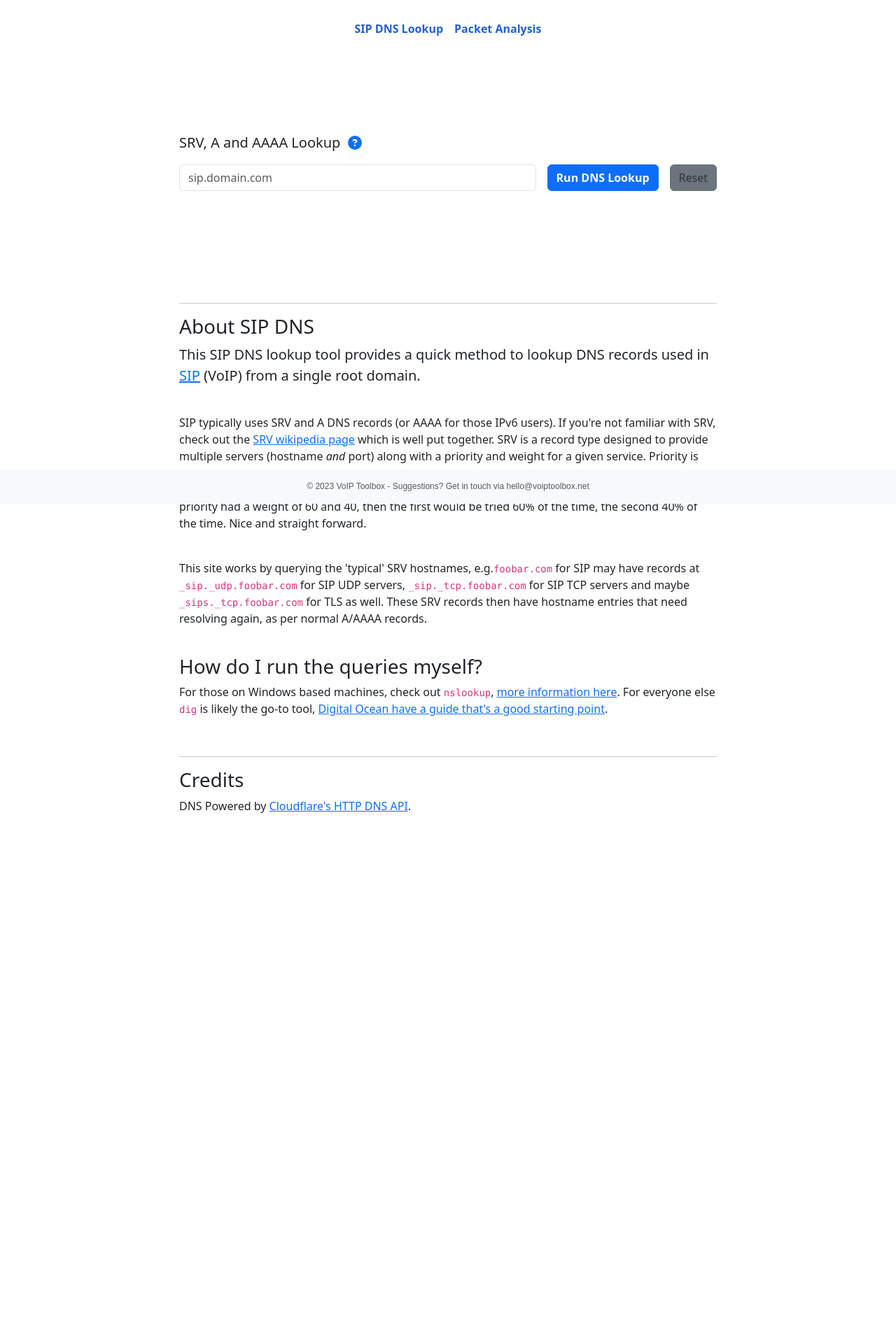
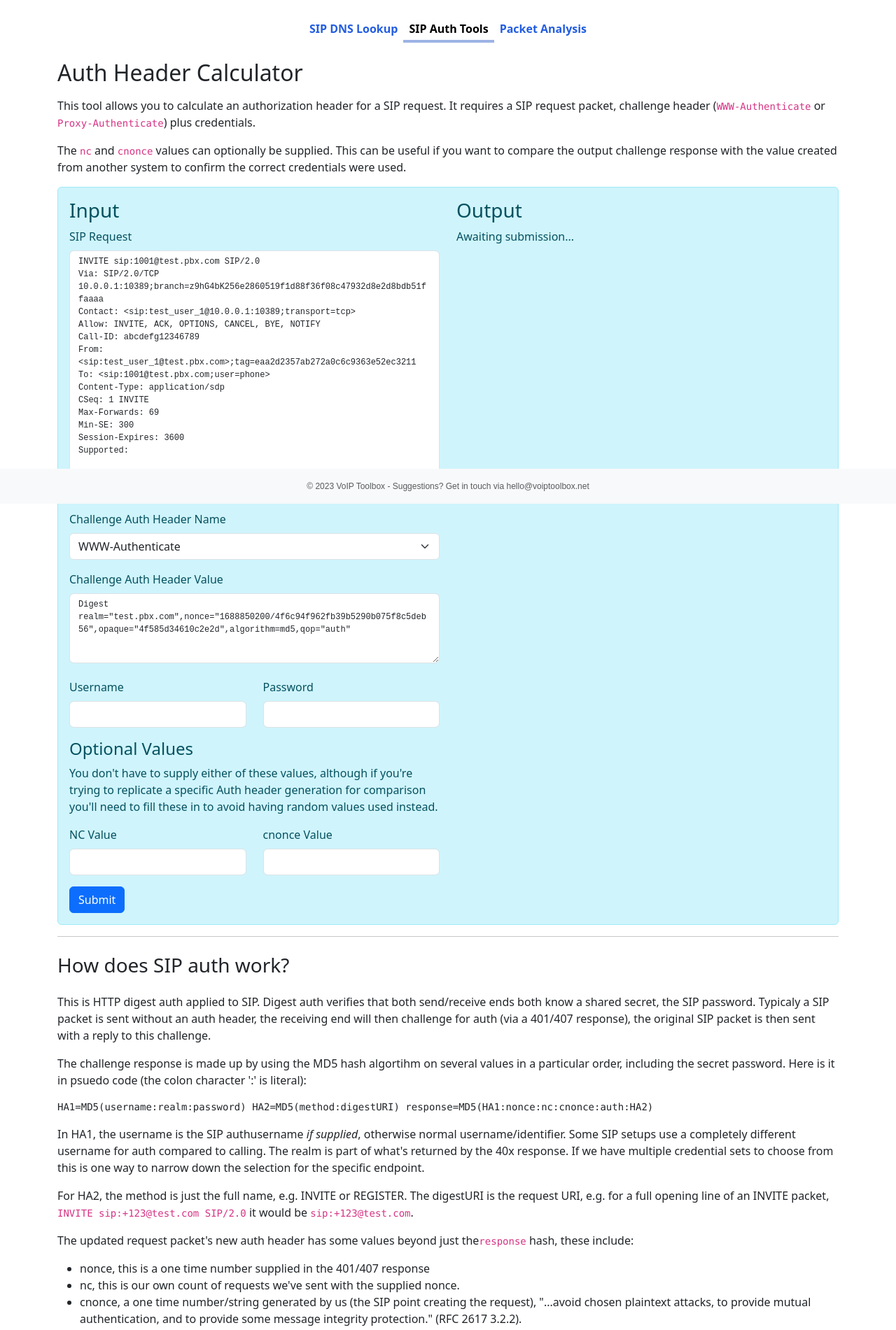
Before and after one commit to mfalkus/voiptoolbox-js, a React (Vite) app: page /utils/auth in a window 1280 px wide. Shown: the part 80-1981 px from the top of the page at 70% size. Before the commit the page ends 1356 px from the top, so only its background shows below. Built offline with nearby package versions, Linux system fonts and the light colour scheme.

Commit message:
Add auth header page
Note this is empty of functionality, we either need to implement
back end function or move to a front-end lib.

It could be front-end, possibly the sipright lib is a good
candidate location.

```diff
--- a/src/App.jsx
+++ b/src/App.jsx
@@ -11,6 +11,7 @@ import DnsLookup from './Pages/SIPUtils/DNSLookup.jsx';
 import './vt-cover.scss'
 import SIPUtilsWrapper from './Pages/SIPUtils/SIPUtilsWrapper.jsx';
 import PacketAnalysis from './Pages/SIPUtils/PacketAnalysis.jsx';
+import SIPAuthTools from './Pages/SIPUtils/SIPAuthTools.jsx';
 
 function App() {
 
@@ -24,6 +25,7 @@ function App() {
               <Route path="/utils/reference/diagram" element={<ReferenceWrapper><SipDiagramPage /></ReferenceWrapper>} />
               <Route path="/about" element={<About />} />
               <Route path="/utils/packet" element={<SIPUtilsWrapper><PacketAnalysis/></SIPUtilsWrapper>} />
+              <Route path="/utils/auth" element={<SIPUtilsWrapper><SIPAuthTools/></SIPUtilsWrapper>} />
               <Route path="/utils/:domain" element={<SIPUtilsWrapper><DnsLookup /></SIPUtilsWrapper>} />
               <Route path="/:domain" element={<SIPUtilsWrapper><DnsLookup /></SIPUtilsWrapper>} />
               <Route path="/" element={<SIPUtilsWrapper><DnsLookup /></SIPUtilsWrapper>} />
--- /dev/null
+++ b/src/Pages/SIPUtils/SIPAuthTools.jsx
@@ -0,0 +1,230 @@
+function SIPAuthTools() {
+
+    let testInvitePacket =
+`INVITE sip:1001@test.pbx.com SIP/2.0
+Via: SIP/2.0/TCP 10.0.0.1:10389;branch=z9hG4bK256e2860519f1d88f36f08c47932d8e2d8bdb51ffaaaa
+Contact: <sip:test_user_1@10.0.0.1:10389;transport=tcp>
+Allow: INVITE, ACK, OPTIONS, CANCEL, BYE, NOTIFY
+Call-ID: abcdefg12346789
+From: <sip:test_user_1@test.pbx.com>;tag=eaa2d2357ab272a0c6c9363e52ec3211
+To: <sip:1001@test.pbx.com;user=phone>
+Content-Type: application/sdp
+CSeq: 1 INVITE
+Max-Forwards: 69
+Min-SE: 300
+Session-Expires: 3600
+Supported:
+`;
+
+    let sampleAuthHeader = `Digest realm="test.pbx.com",nonce="1688850200/4f6c94f962fb39b5290b075f8c5deb56",opaque="4f585d34610c2e2d",algorithm=md5,qop="auth"`;
+    let msgError = null;
+    let result = <p>Awaiting submission...</p>;
+
+    let nc = null;
+    let cnonce = null;
+
+    if (0) {
+        msgError = (
+            <div className="alert alert-warning" role="alert">
+                <strong>Unable to process request.</strong>
+                <br />$msg-here
+            </div>
+        );
+
+        result = (
+            <>
+            <div className="mb-3">
+                <label className="form-label">
+                    SIP Request with <strong>{ msg.auth_parts.new_auth_header_key }</strong> header
+                </label>
+                <textarea className="form-control sip-pre-text">{ msg.new_request}</textarea>
+            </div>
+            <div className="mb-3">
+                <label>
+                    <strong>{ msg.auth_parts.new_auth_header_key}</strong> Header Result:
+                </label>
+                <textarea className="form-control sip-hdr-pre-text">{ msg.auth_parts.new_auth_header_value}</textarea>
+            </div>
+
+            <div className="mb-3">
+                <label>Calculation Parts</label>
+                <ul>
+                    <li>Digest hash: <code>{ msg.auth_parts.calc_parts.digest_hash.response}</code></li>
+                    <li>A1 hash: <code>{ msg.auth_parts.calc_parts.a1_md5}</code></li>
+                    <li>A2 hash: <code>{ msg.auth_parts.calc_parts.a2_md5}</code></li>
+                </ul>
+            </div>
+            </>
+        );
+    }
+
+    return (
+        <>
+            <h2 className="my-3">Auth Header Calculator</h2>
+
+            <p>
+            This tool allows you to calculate an authorization header for a SIP
+            request. It requires a SIP request packet, challenge header
+            (<code>WWW-Authenticate</code> or <code>Proxy-Authenticate</code>) plus
+            credentials.</p>
+
+            <p>The <code>nc</code> and <code>cnonce</code> values can optionally be
+            supplied. This can be useful if you want to compare the output challenge
+            response with the value created from another system to confirm the correct
+            credentials were used.
+            </p>
+
+            {msgError}
+
+            <div className="alert alert-info">
+            <div className="tool-container">
+            <div className="row">
+                <div className="col">
+                    <h3>Input</h3>
+
+            <form>
+
+            <div className="mb-3">
+                <label className="form-label">SIP Request</label>
+                <textarea className="form-control sip-pre-text" name="packet">
+                {testInvitePacket}
+                </textarea>
+            </div>
+
+
+            <div className="mb-3">
+                <label className="form-label">Challenge Auth Header Name</label>
+                <select className="form-select" name="auth_header_key">
+                    <option value="www-authenticate" selected>WWW-Authenticate</option>
+                    <option value="proxy-authenticate">Proxy-Authenticate</option>
+                </select>
+            </div>
+            <div className="mb-3">
+                <label className="form-label">Challenge Auth Header Value</label>
+                <textarea className="form-control sip-hdr-pre-text" name="challenge_header">
+                {sampleAuthHeader}
+                </textarea>
+            </div>
+
+
+            <div className="tool-container">
+            <div className="row">
+                <div className="col">
+                    <div className="mb-3">
+                    <label className="form-label">Username</label>
+                    <input className="form-control" type="text" name="username" required />
+                    </div>
+                </div>
+                <div className="col">
+                    <div className="mb-3">
+                    <label className="form-label">Password</label>
+                    <input className="form-control" type="password" name="password" required />
+                    </div>
+                </div>
+            </div>
+            </div>
+
+            <div className="tool-container">
+            <div className="row">
+                <h4>Optional Values</h4>
+                <p>You don't have to supply either of these values, although if
+                you're trying to replicate a specific Auth header generation for
+                comparison you'll need to fill these in to avoid having random
+                values used instead.</p>
+                    <div className="col">
+                        <div className="mb-3">
+                            <label className="form-label">NC Value</label>
+                            <input className="form-control" type="text" name="nc" value={nc} />
+                        </div>
+                    </div>
+                    <div className="col">
+                        <div className="mb-3">
+                            <label className="form-label">cnonce Value</label>
+                            <input className="form-control" type="text" name="cnonce" value={cnonce} />
+                        </div>
+                    </div>
+            </div>
+            </div>
+
+            <button type="submit" className="btn btn-primary">Submit</button>
+
+            </form>
+            </div>
+
+                <div className="col">
+                    <h3>Output</h3>
+
+                    {result}
+                </div>
+            </div>
+            </div>
+
+            </div>
+
+            <hr />
+
+            <h3 className="my-4">How does SIP auth work?</h3>
+
+            <p>
+            This is HTTP digest auth applied to SIP.  Digest auth verifies that both
+            send/receive ends both know a shared secret, the SIP password.
+            Typicaly a SIP packet is sent without an auth header, the receiving end
+            will then challenge for auth (via a 401/407 response), the original
+            SIP packet is then sent with a reply to this challenge.
+            </p>
+
+            <p>
+            The challenge response is made up by using the MD5 hash algortihm on several
+            values in a particular order, including the secret password. Here is it in
+            psuedo code (the colon character ':' is literal):
+            </p>
+
+            <pre>
+            HA1=MD5(username:realm:password)
+            HA2=MD5(method:digestURI)
+            response=MD5(HA1:nonce:nc:cnonce:auth:HA2)
+            </pre>
+
+            <p>
+            In HA1, the username is the SIP authusername <em>if supplied</em>, otherwise normal
+            username/identifier. Some SIP setups use a completely different username for
+            auth compared to calling.
+            The realm is part of what's returned by the
+            40x response. If we have multiple credential sets to choose from this is one
+            way to narrow down the selection for the specific endpoint.
+            </p>
+
+            <p>
+            For HA2, the method is just the full name, e.g. INVITE or REGISTER.
+            The digestURI is the request URI, e.g. for a full opening line of an INVITE
+            packet, <code>INVITE sip:+123@test.com SIP/2.0</code> it would be <code>sip:+123@test.com</code>.
+            </p>
+
+            <p>
+            The updated request packet's new auth header has some values beyond just the
+            <code>response</code> hash, these include:
+            </p>
+
+            <ul>
+            <li>nonce, this is a one time number supplied in the 401/407 response</li>
+            <li>nc, this is our own count of requests we've sent with the supplied nonce.</li>
+            <li>cnonce, a one time number/string generated by us (the SIP point creating
+            the request), "...avoid chosen plaintext attacks, to provide mutual
+            authentication, and to provide some message integrity protection." (RFC 2617
+            3.2.2).
+            </li>
+            <li>
+            auth, allows for extensions but for our purpose this is typically the literal string "auth".
+            </li>
+            </ul>
+
+            <h4>Limits</h4>
+
+            <p>This tool is limited to only md5 (not md5-sess or other types). Want
+            more options? Get in touch!
+            </p>
+        </>
+    );
+}
+
+export default SIPAuthTools;
--- a/src/Pages/SIPUtils/SIPUtilsWrapper.jsx
+++ b/src/Pages/SIPUtils/SIPUtilsWrapper.jsx
@@ -14,6 +14,15 @@ function SIPUtilsWrapper(props) {
                     className={({ isActive }) => (isActive ? 'nav-link active' : 'nav-link inactive')}
                 >
                     SIP DNS Lookup
+                </NavLink>
+            </li>
+            <li className="nav-item">
+                <NavLink
+                    to="/utils/auth"
+                    end
+                    className={({ isActive }) => (isActive ? 'nav-link active' : 'nav-link inactive')}
+                >
+                    SIP Auth Tools
                 </NavLink>
             </li>
             <li className="nav-item">
```
